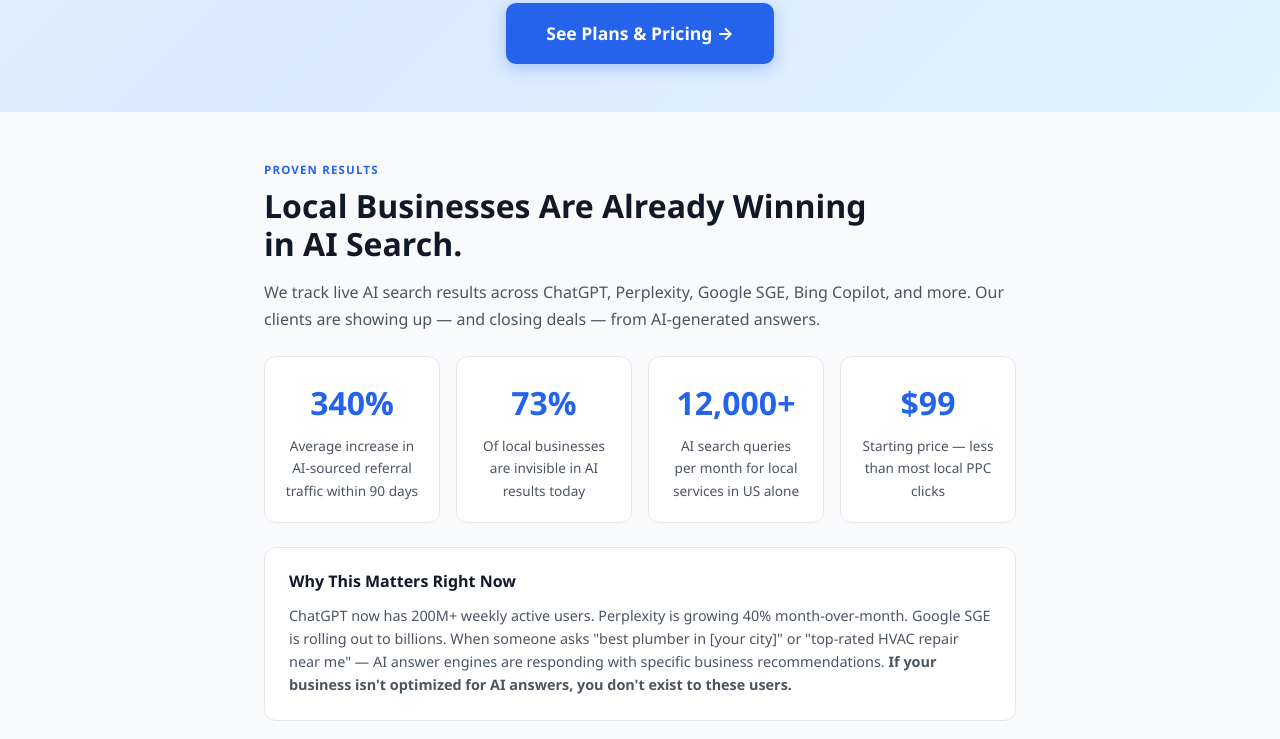
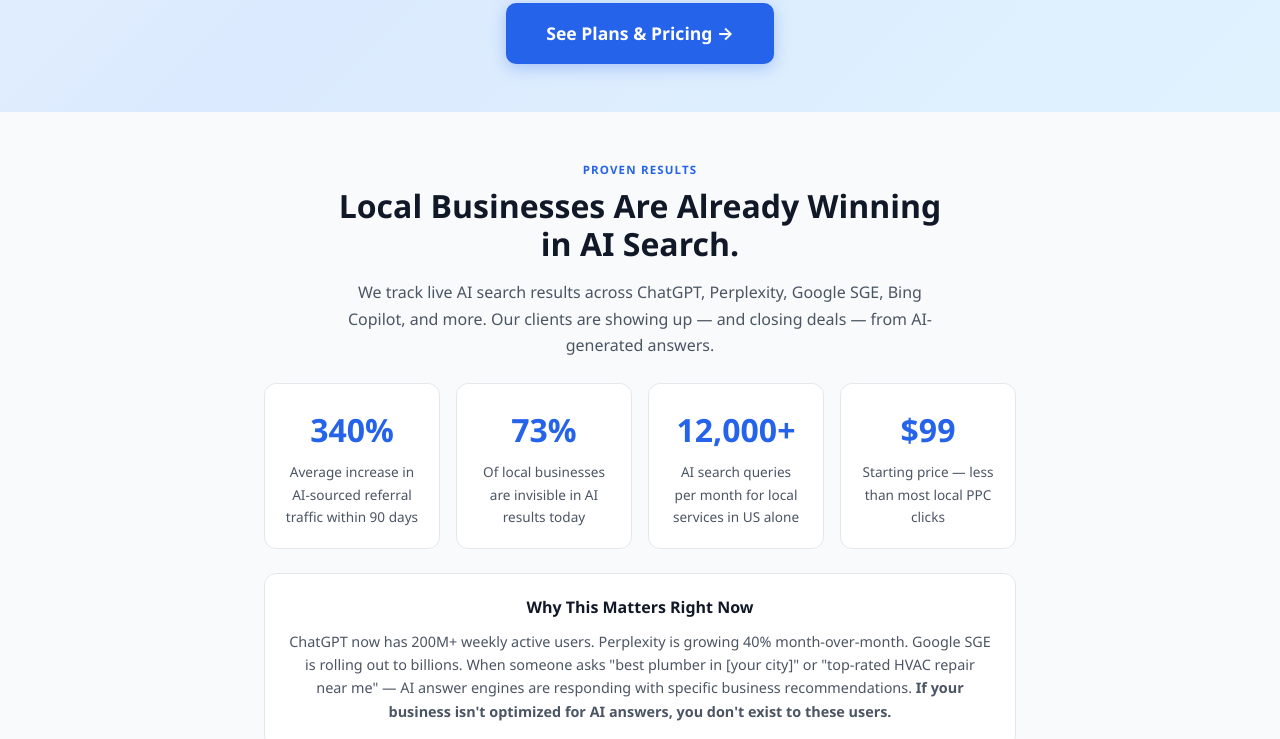
Before and after one commit to venture2112/aeo-performance, a website: page index.html in a window 1280 px wide. Shown: the part 805-1544 px from the top of the page. Drawn offline with Linux system fonts and the light colour scheme.

Commit message:
Fix: center-align Proven Results section title and subtitle

```diff
--- a/index.html
+++ b/index.html
@@ -138,10 +138,10 @@
 
   <!-- EXTERNAL PROOF LAYER -->
   <section class="section alt">
-    <div class="container">
+    <div class="container" style="text-align: center;">
       <div class="eyebrow">Proven Results</div>
       <h2>Local Businesses Are Already Winning<br>in AI Search.</h2>
-      <p class="subtext">We track live AI search results across ChatGPT, Perplexity, Google SGE, Bing Copilot, and more. Our clients are showing up — and closing deals — from AI-generated answers.</p>
+      <p class="subtext" style="max-width: 600px; margin: 0 auto 1.5rem;">We track live AI search results across ChatGPT, Perplexity, Google SGE, Bing Copilot, and more. Our clients are showing up — and closing deals — from AI-generated answers.</p>
 
       <div class="stats-grid">
         <div class="stat-card">
```
